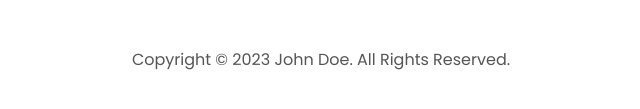
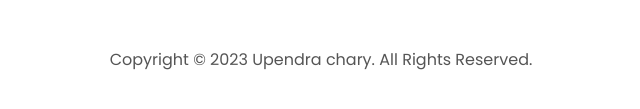
Before and after one commit to Hack1434/Portfolio-frontend, a plain HTML site: page PORTFOLIO/index.html in a window 1280 px wide. Shown: the part 3449-3558 px from the top of the page, 319-959 px from the left. Drawn offline with Linux system fonts and the light colour scheme.

Commit message:
Update index.html

```diff
--- a/PORTFOLIO/index.html
+++ b/PORTFOLIO/index.html
@@ -406,7 +406,7 @@
 
         </div>
     </nav>
-    <p>Copyright &#169; 2023 John Doe. All Rights Reserved.</p>
+    <p>Copyright &#169; 2023 Upendra chary. All Rights Reserved.</p>
    </footer>
 
 
```
